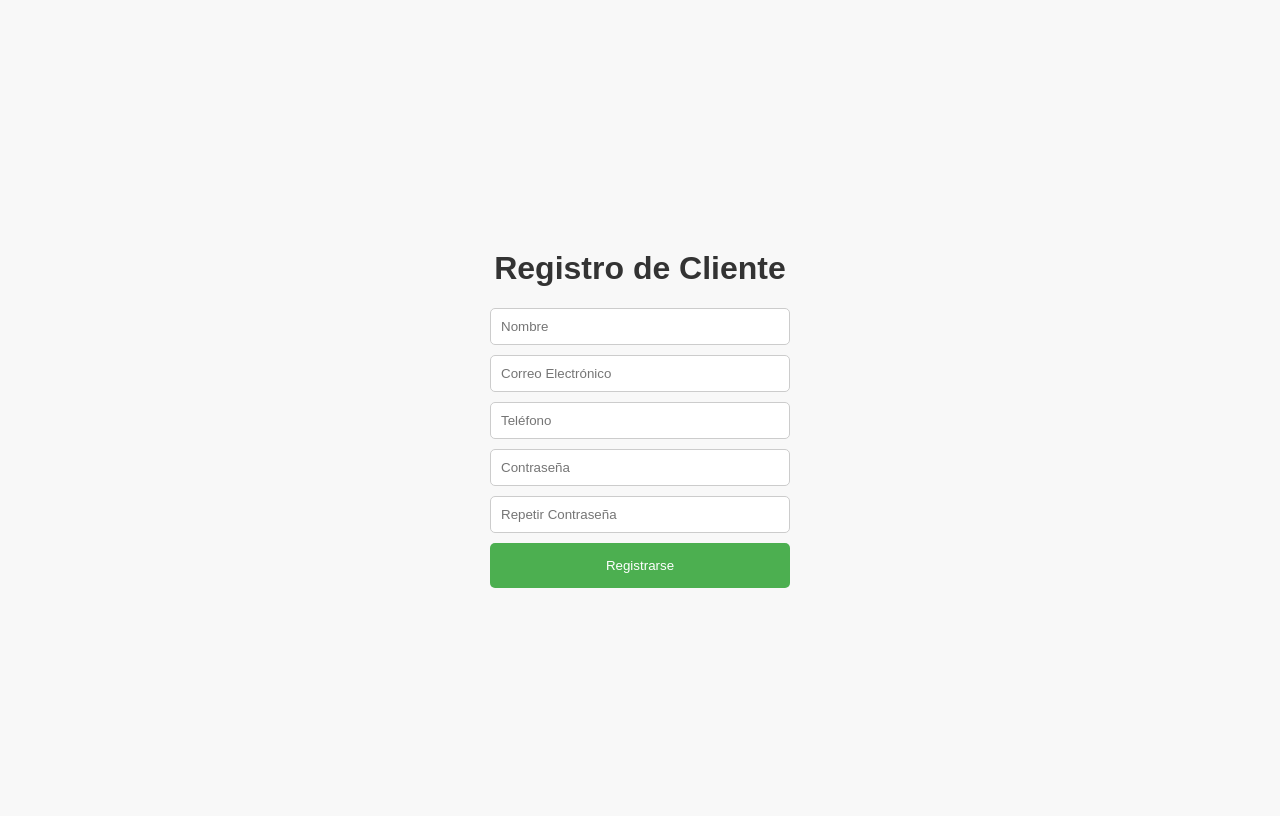
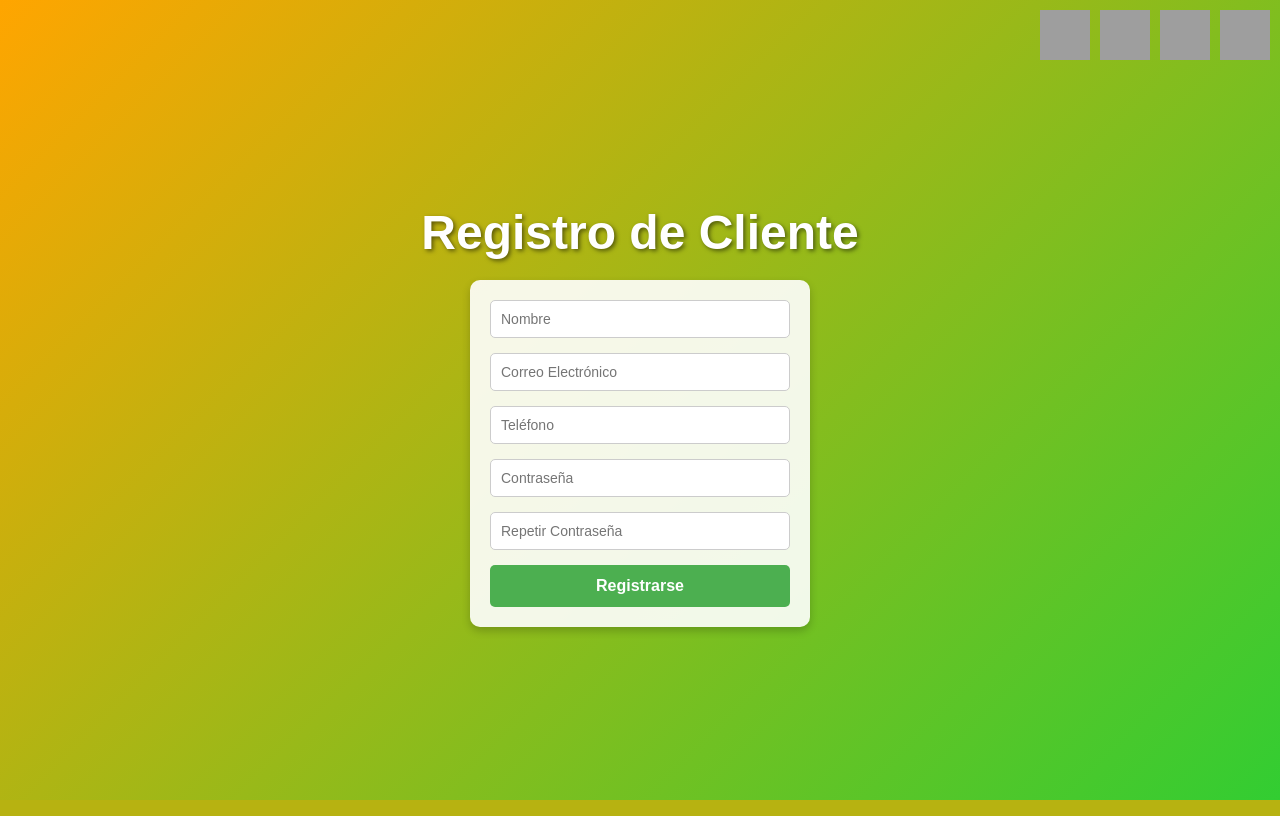
Before and after one commit to Daly2025/Checkandfood, a Flask app: page /registro_clientes in a window 1280 px wide. Run offline with Flask 3, Linux system fonts and the light colour scheme; grey boxes are pictures that could not be loaded.

Commit message:
estilos e iconos

```diff
--- a/templates/registro_clientes.html
+++ b/templates/registro_clientes.html
@@ -3,8 +3,9 @@
 <head>
     <meta charset="UTF-8">
     <meta name="viewport" content="width=device-width, initial-scale=1.0">
-    <title>Registro de Cliente</title>
+    <title>Registro de Cliente - CheckAndFood</title>
     <style>
+        /* Fondo degradado en naranja y verde */
         body {
             font-family: Arial, sans-serif;
             display: flex;
@@ -12,37 +13,72 @@
             align-items: center;
             justify-content: center;
             height: 100vh;
-            background-color: #f8f8f8;
+            margin: 0;
+            background: linear-gradient(135deg, #FFA500, #32CD32); /* Naranja a verde */
+            background-size: cover;
+            color: white;
         }
+
         h1 {
-            color: #333;
+            color: white;
+            font-size: 48px;
+            text-shadow: 2px 2px 4px rgba(0, 0, 0, 0.5); /* Sombra para resaltar */
+            margin-bottom: 20px;
         }
+
         form {
             display: flex;
             flex-direction: column;
-            gap: 10px;
+            gap: 15px;
             width: 300px;
+            background-color: rgba(255, 255, 255, 0.9); /* Fondo blanco translúcido */
+            padding: 20px;
+            border-radius: 10px;
+            box-shadow: 0 4px 8px rgba(0, 0, 0, 0.2);
         }
+
         input {
             padding: 10px;
+            font-size: 14px;
             border: 1px solid #ccc;
             border-radius: 5px;
         }
+
         .button {
-            padding: 15px;
+            padding: 12px;
             background-color: #4CAF50;
             color: white;
             border: none;
             border-radius: 5px;
             cursor: pointer;
+            font-size: 16px;
+            font-weight: bold;
         }
+
         .button:hover {
             background-color: #45a049;
+        }
+
+        /* Iconos decorativos */
+        .iconos-comida {
+            position: absolute;
+            top: 10px;
+            right: 10px;
+            display: flex;
+            flex-wrap: wrap;
+            gap: 10px;
+        }
+
+        .icono {
+            width: 50px;
+            height: 50px;
         }
     </style>
 </head>
 <body>
     <h1>Registro de Cliente</h1>
+
+    <!-- Formulario de Registro -->
     <form action="/registro_clientes" method="POST" autocomplete="off">
         <input type="text" name="nombre" placeholder="Nombre" required autocomplete="new-name">
         <input type="email" name="email" placeholder="Correo Electrónico" required autocomplete="new-email">
@@ -51,5 +87,13 @@
         <input type="password" name="repetir_password" placeholder="Repetir Contraseña" required autocomplete="new-password">
         <button type="submit" class="button">Registrarse</button>
     </form>
+
+    <!-- Iconos decorativos -->
+    <div class="iconos-comida">
+        <img src="https://img.icons8.com/color/96/000000/pizza.png" alt="Pizza" class="icono">
+        <img src="https://img.icons8.com/color/96/000000/hamburger.png" alt="Hamburguesa" class="icono">
+        <img src="https://img.icons8.com/color/96/000000/salad.png" alt="Ensalada" class="icono">
+        <img src="https://img.icons8.com/color/96/000000/sushi.png" alt="Sushi" class="icono">
+    </div>
 </body>
 </html>
```
Also changed, not shown: templates/home.html (+41 -7 lines), templates/login_clientes.html (+31 -8 lines).
